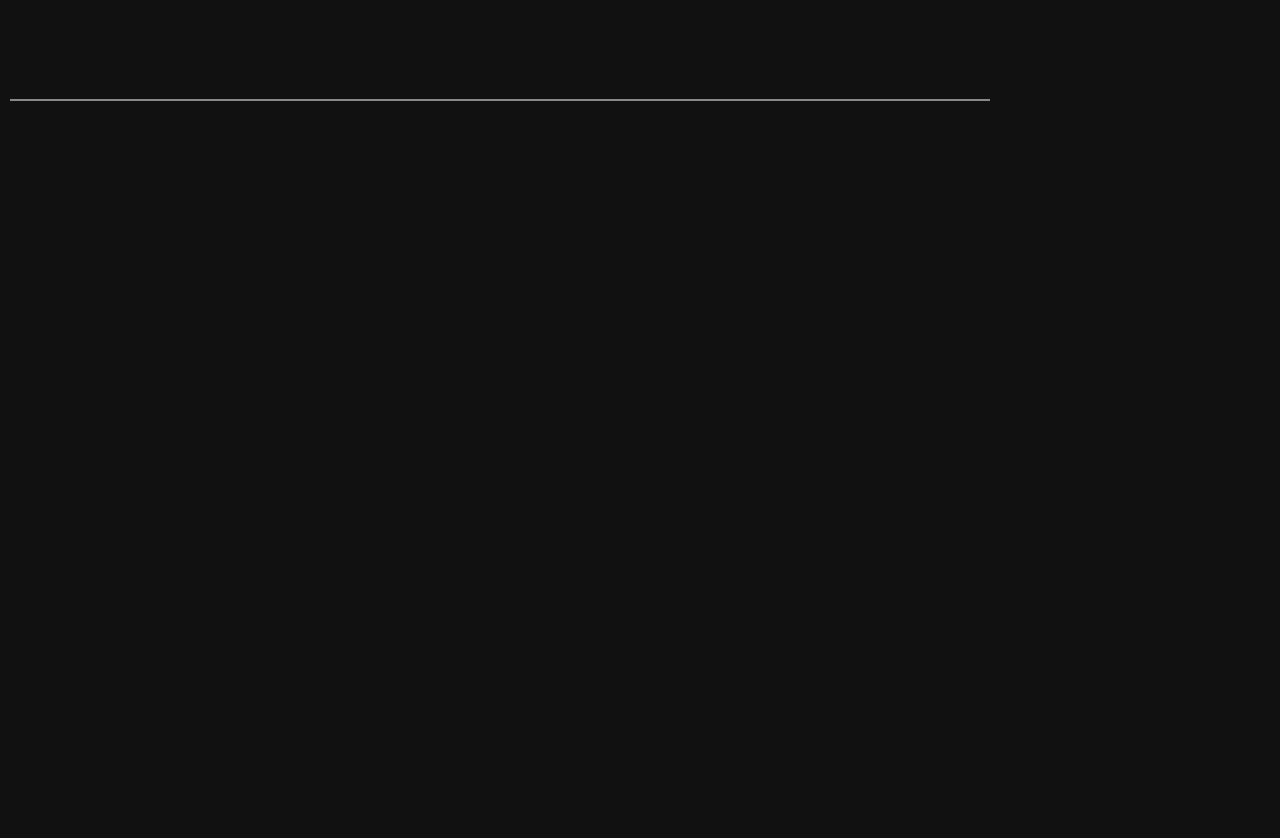
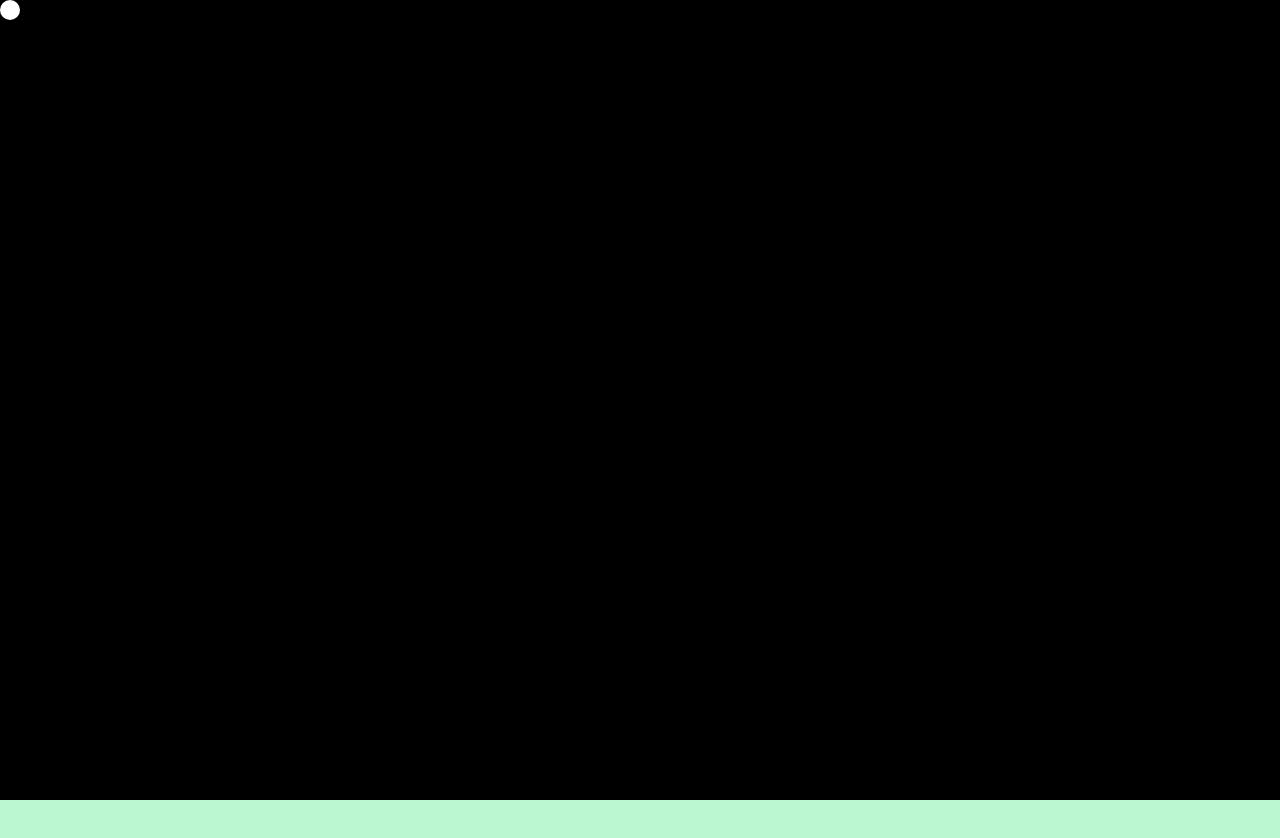
Before and after one commit to Nischal1101/gsap, a Next.js app: page / in a window 1280 px wide. Shown: the top 838 px of the page. Before the commit the page ends 800 px from the top, so only its background shows below. Built offline with nearby package versions, Linux system fonts and the light colour scheme.

Commit message:
add mouse following animation

```diff
--- a/src/app/globals.css
+++ b/src/app/globals.css
@@ -2,7 +2,14 @@
 @tailwind components;
 @tailwind utilities;
 
+* {
+  margin: 0;
+  padding: 0;
+  box-sizing: border-box;
+}
 body {
+  height: 100%;
+  width: 100%;
   background-color: #111;
   overflow-x: hidden;
 }
--- a/src/app/page.tsx
+++ b/src/app/page.tsx
@@ -1,11 +1,14 @@
 "use client";
-// import Hero from "@/components/Hero";
-// import Navbar from "@/components/Navbar";
+import CursorAnimation from "@/components/CursorAnimation";
+/*
+import Hero from "@/components/Hero";
+import Navbar from "@/components/Navbar";
 import Pin from "@/components/Pin";
 import Svg from "@/components/Svg";
-// import ScrollTriggerPage from "@/components/ScrollTriggerPage";
-// import { useGSAP } from "@gsap/react";
-// import gsap from "gsap";
+import ScrollTriggerPage from "@/components/ScrollTriggerPage";
+import { useGSAP } from "@gsap/react";
+import gsap from "gsap";
+*/
 
 export default function Home() {
   // const tl = gsap.timeline();
@@ -37,7 +40,8 @@ export default function Home() {
         {/* <Hero/> */}
         {/* <ScrollTriggerPage /> */}
         {/* <Pin /> */}
-        <Svg/>
+        {/* <Svg/> */}
+        <CursorAnimation />
       </section>
     </>
   );
--- /dev/null
+++ b/src/components/CursorAnimation.tsx
@@ -0,0 +1,30 @@
+"use client";
+
+import gsap from "gsap";
+
+const CursorAnimation = () => {
+  function handleMouseMove(e: React.MouseEvent<HTMLDivElement, MouseEvent>) {
+    gsap.to("#cursor", {
+      x: e.clientX,
+      y: e.clientY,
+      // ease: "bounce.in",
+    });
+  }
+  return (
+    <>
+      <div
+        id="main"
+        className="min-h-screen bg-black"
+        onMouseMove={handleMouseMove}
+      >
+        <div
+          id="cursor"
+          className="h-[20px] w-[20px] bg-white rounded-[50%] fixed"
+        ></div>
+      </div>
+      <div className="min-h-screen bg-green-200"></div>
+    </>
+  );
+};
+
+export default CursorAnimation;
```
Also changed, not shown: 1 other file (tests, documents, lock files or other folders).
